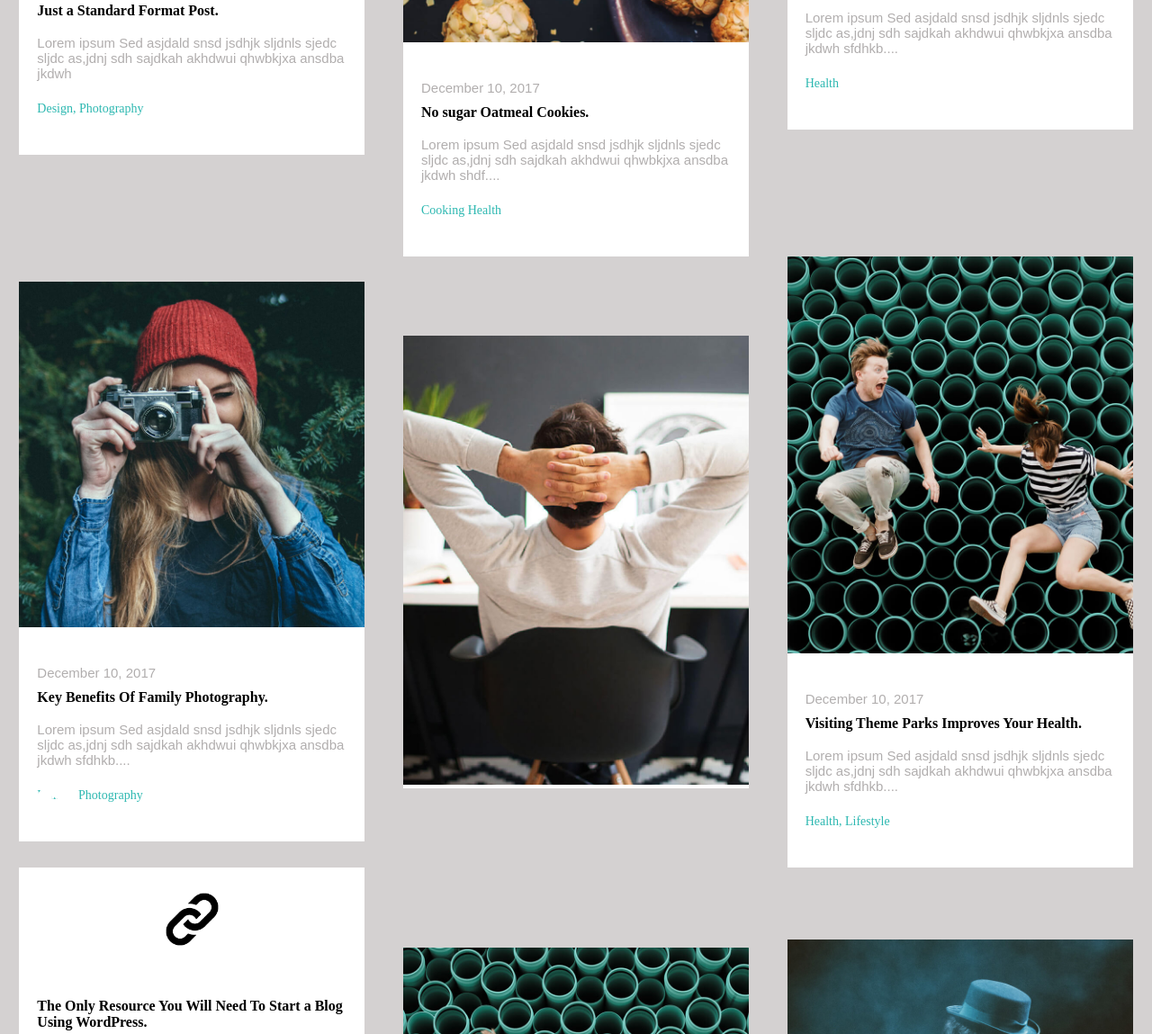
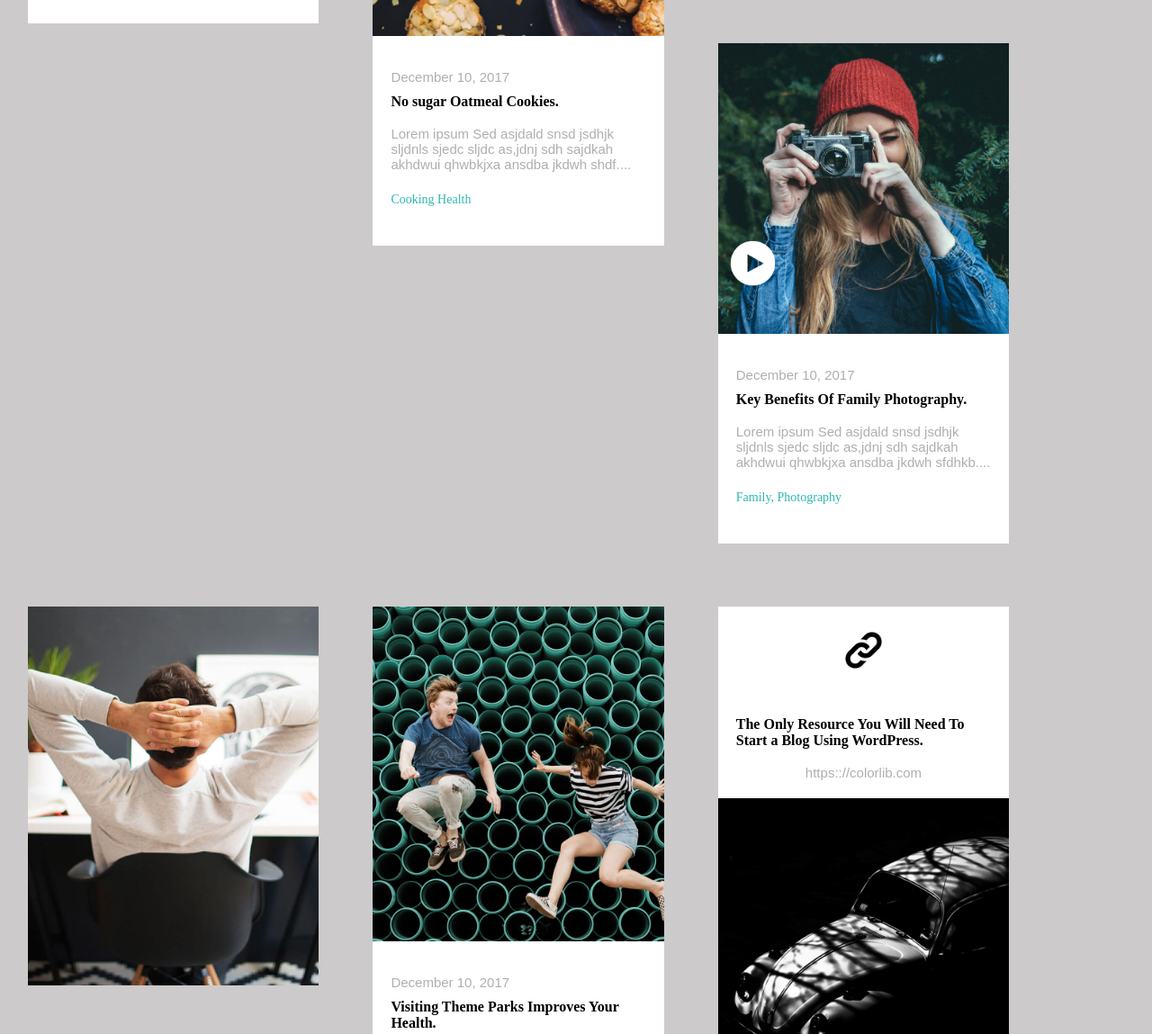
Before and after one commit to ArifaMujawar/philosophy, a plain HTML site: page index.html in a window 1280 px wide. Shown: the part 1424-2573 px from the top of the page at 90% size. Drawn offline with Linux system fonts and the light colour scheme.

Commit message:
column changes begin after this

```diff
--- a/app.css
+++ b/app.css
@@ -121,6 +121,7 @@ div.header{
     display: table;
     clear: both;
   }
+
   .row:after{
     content: "";
     display: table;
@@ -133,8 +134,8 @@ div.header{
   }
   .column1{
     float: left;
-    padding: 0;
-    margin: 0;
+    padding: 30px;
+    /* margin: 30px; */
 
   }
   div.column{
@@ -152,26 +153,29 @@ div.header{
   }
   .left1{
     width: 30%;
-   background: white;
-   margin: auto;
+   /* background: white; */
+   margin: 10px auto auto;
    /* padding: 20px; */
   }
 
   .right1{
     width: 30%;
-    background: white;
-    margin: auto;
+    /* background: white; */
+    margin: 10px auto auto;
     /* padding: 20px; */
 
   }
   .middle1{
     width: 30%;
-    background: white;
-    margin: auto;
+    /* background: white; */
+    margin: 10px auto auto;
     /* padding: 20px; */
   }
   .blogs-content{
+    margin-top: -5px;
     padding: 20px;
+    background: white;
+
   }
   .bottom-left{
      bottom: 5%;
@@ -226,9 +230,9 @@ div.header{
       font-size: 8px;
   }
   .blogs{
-      background: rgb(212, 209, 209);
+      background: rgb(204, 202, 202);
       margin: auto;
-      padding:0px;
+      padding:1px;
 
   }
   .blue-text{
@@ -267,9 +271,8 @@ div.header{
  }
  img.video{
    position: absolute;
-   bottom: -193%;
-   left: 3%;
-   width: 4%;
+   left: 13px;
+   top: 67%;
    height: 51px;
  }
  .page-numbers{
@@ -456,3 +459,6 @@ h6{
   margin-bottom:30px;
   margin-top:34px;
 }
+.trail{
+  position: relative;
+}
--- a/index.html
+++ b/index.html
@@ -74,7 +74,7 @@
           </div>
         </div>
         <div class="blogs">
-            <div class="row1">
+            <!-- <div class="row1"> -->
                 <div class="column1 left1">
                     <img class="blogs-images" width="100%" src="images/thumbs/masonry/lamp-800.jpg" alt=""/>
                     <div class="blogs-content">
@@ -86,7 +86,7 @@
                 </div>
 
                 <div class="column1 middle1 ">
-                    <img  class="center"  src="images/icons/png/icon-quote.png" alt="">
+                    <div style="background: white;"> <img  class="center"  src="images/icons/png/icon-quote.png" alt=""></div>
                     <div class="blogs-content">
                         <h4 style="line-height:200%;text-align: center">Good design is making something intelligible and memorable. Great design is making something memorable and meaningful.</h4>
                         <p class="gray-text" style="text-align: center">Dieter Rams</p>
@@ -110,11 +110,14 @@
                     </div>
                 </div>
 
-            </div>
-            <div class="row1">
+            <!-- </div> -->
+            <!-- <div class="row1"> -->
                 <div class="column1 left1">
-                    <img class="blogs-images" width="100%" src="images/thumbs/masonry/shutterbug-800.jpg" alt="girl with camera">
-                    <img class="video" src="images/icons/png/icon-video.png" alt="">
+                    <div class="trail">
+                        <img class="blogs-images" width="100%" src="images/thumbs/masonry/shutterbug-800.jpg" alt="girl with camera">
+                        <img class="video" src="images/icons/png/icon-video.png" alt="">
+                    </div>
+
                     <div class="blogs-content">
                         <p class="gray-text">December 10, 2017</p>
                         <h4>Key Benefits Of Family Photography.</h4>
@@ -137,10 +140,10 @@
                      </div>
                 </div>
 
-            </div>
-            <div class="row1">
+            <!-- </div> -->
+            <!-- <div class="row1"> -->
                 <div class="column1 left1">
-                    <img class="center" src="images/icons/png/icon-link.png" alt="">
+                   <div style="background: white;"> <img class="center" src="images/icons/png/icon-link.png" alt=""></div>
                     <div class="blogs-content">
                         <h4>The Only Resource You Will Need To Start a Blog Using WordPress.</h4>
                         <p class="gray-text" style="text-align: center">https:://colorlib.com</p>
@@ -173,27 +176,27 @@
                     </div>
                 </div>
 
-            </div>
-            <div class="row1">
+            <!-- </div> -->
+            <!-- <div class="row1"> -->
                 <div class="column1 middle1 ">
                     <img class="blogs-images" width="100%" src="images/thumbs/masonry/sydney-800.jpg" alt="">
                     <div class="blogs-content">
                         <p class="gray-text">December 10, 2017</p>
-                        <h4>Create Meaningful Family Moments.</h4>
+                        <h4>Planning Your First Trip to Sydney.</h4>
                         <p class="gray-text">Lorem ipsum Sed asjdald snsd jsdhjk sljdnls sjedc sljdc as,jdnj sdh sajdkah akhdwui qhwbkjxa ansdba jkdwh sfdhkb....</p>
-                        <p class="blue-text">Family, Relationship</p>
+                        <p class="blue-text">Travel, Vacation</p>
                     </div>
                 </div>
                 <div class="column1 right1">
                     <img class="blogs-images" width="100%" src="images/thumbs/masonry/fuji-800.jpg" alt="">
                     <div class="blogs-content">
                         <p class="gray-text">December 10, 2017</p>
-                        <h4>What Your Music Preference Says About You and Your Personality.</h4>
+                        <h4>Just Another Standard Format Post.</h4>
                         <p class="gray-text">Lorem ipsum Sed asjdald snsd jsdhjk sljdnls sjedc sljdc as,jdnj sdh sajdkah akhdwui qhwbkjxa ansdba jkdwh sfdhkb....</p>
-                        <p class="blue-text">Music, Lifestyle</p>
+                        <p class="blue-text">Design, Photography</p>
                     </div>
                 </div>
-            </div>
+
             <div class="page-numbers">
                <button class="arrow-left"><img src="images/icons/png/icon-arrow-left.png"/></button>
                <button class="arrow-btn">1</button>
```
Also changed, not shown: 4 other files.
